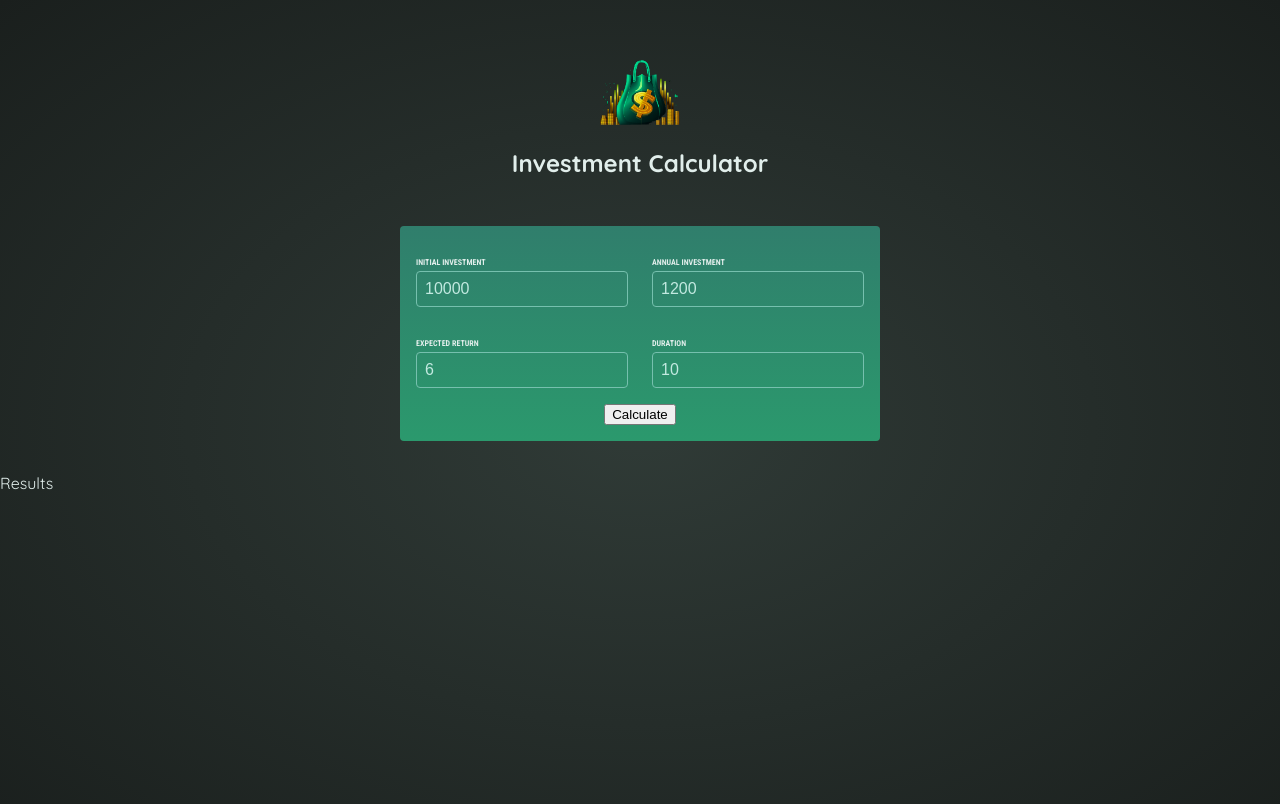
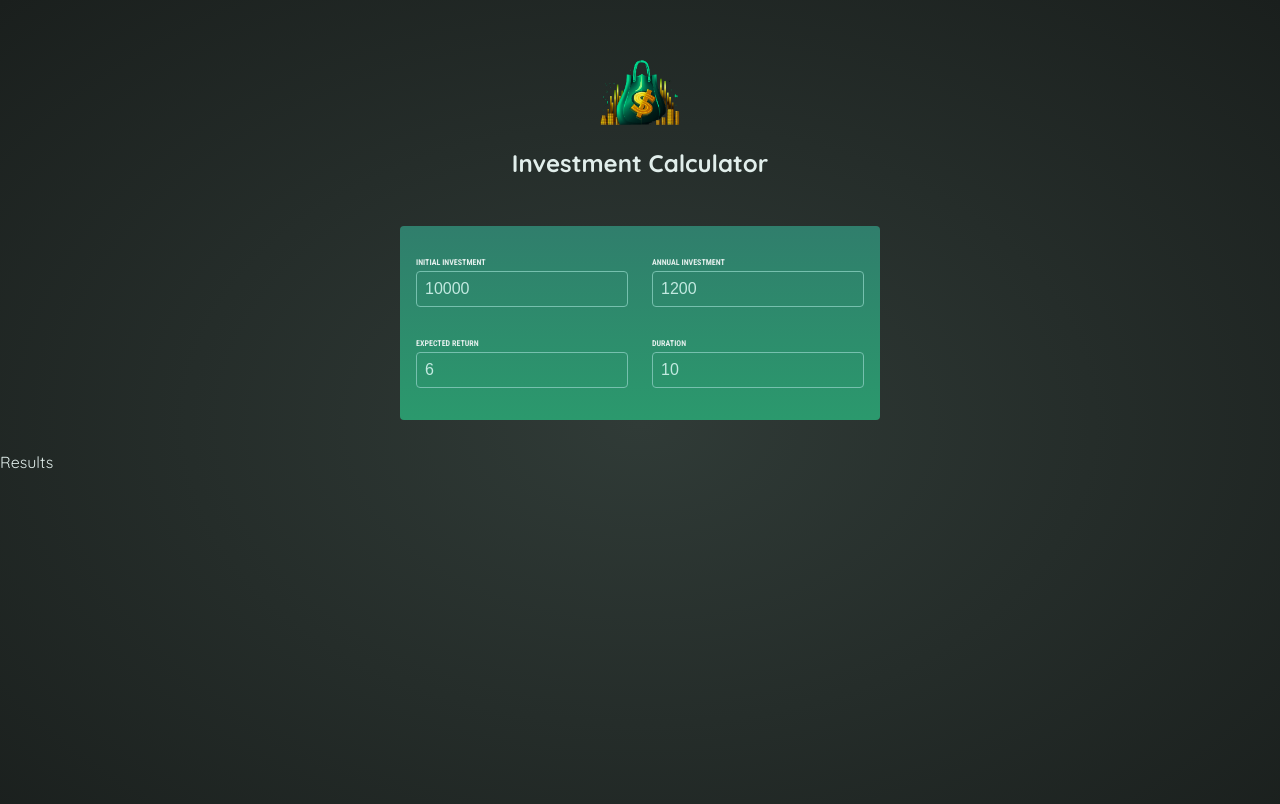
Before and after one commit to fohunoff/investment-calculator, a React (Vite) app: page / in a window 1280 px wide. Shown: the top 804 px of the page. Built offline with nearby package versions, Linux system fonts and the light colour scheme.

Commit message:
prepare data to Result component

```diff
--- a/src/App.jsx
+++ b/src/App.jsx
@@ -16,7 +16,7 @@ function App() {
     setUserInput((prevUserInput) => {
       return {
         ...prevUserInput,
-        [inputIdentifier]: newValue,
+        [inputIdentifier]: +newValue,
       }
     })
   }
--- a/src/components/Results.jsx
+++ b/src/components/Results.jsx
@@ -1,5 +1,15 @@
-export default function Results() {
-    return (
-      <p>Results</p>
-    )
+import { calculateInvestmentResults } from "../util/investment";
+
+export default function Results({ userInput }) {
+  console.log(userInput);
+
+  const resultsData = calculateInvestmentResults(userInput);
+
+  console.log(resultsData);
+
+
+
+  return (
+    <p>Results</p>
+  )
 }
--- a/src/components/UserInput.jsx
+++ b/src/components/UserInput.jsx
@@ -1,5 +1,3 @@
-import { useState } from "react"
-
 export default function UserInput({ userInput, onChange }) {
   return (
     <section id="user-input">
@@ -44,10 +42,6 @@ export default function UserInput({ userInput, onChange }) {
           />
         </p>
       </div>
-
-      <div className="input-group">
-        <button>Calculate</button>
-      </div>
     </section>
   )
 }
```
